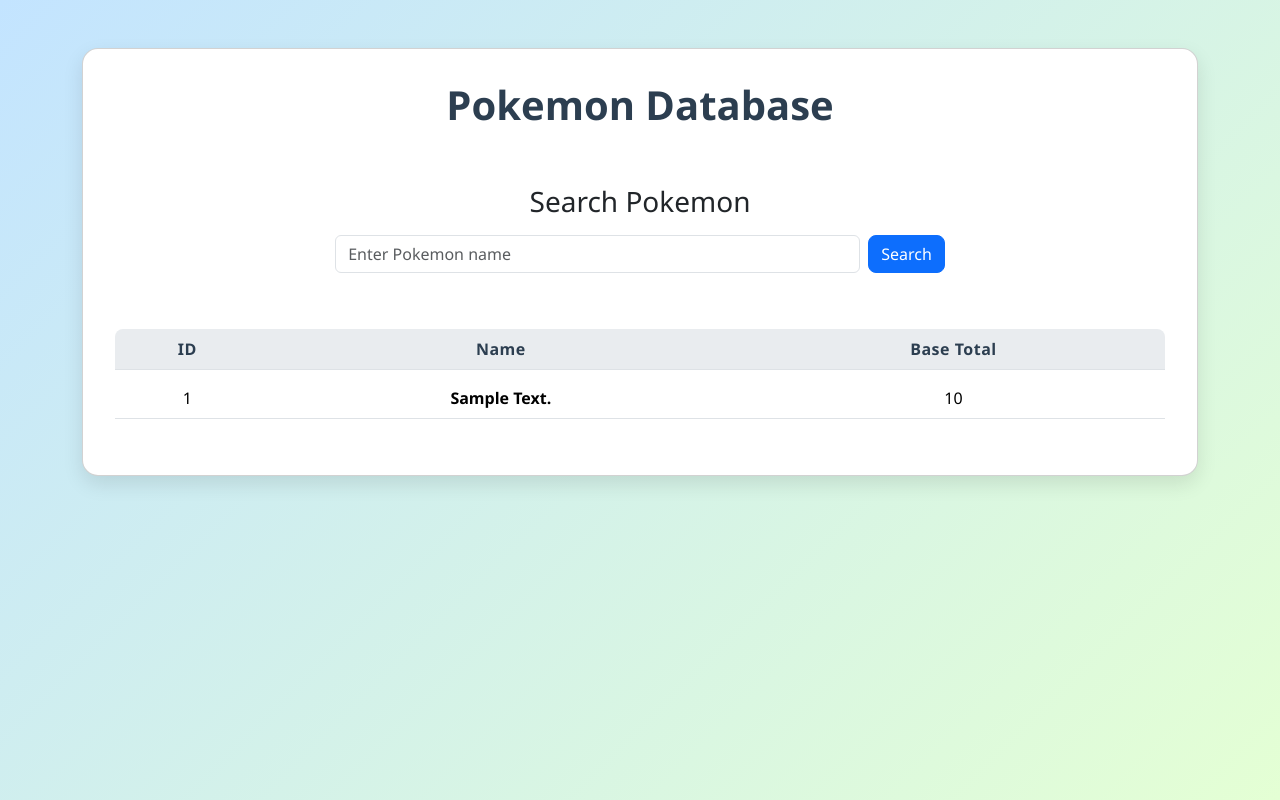
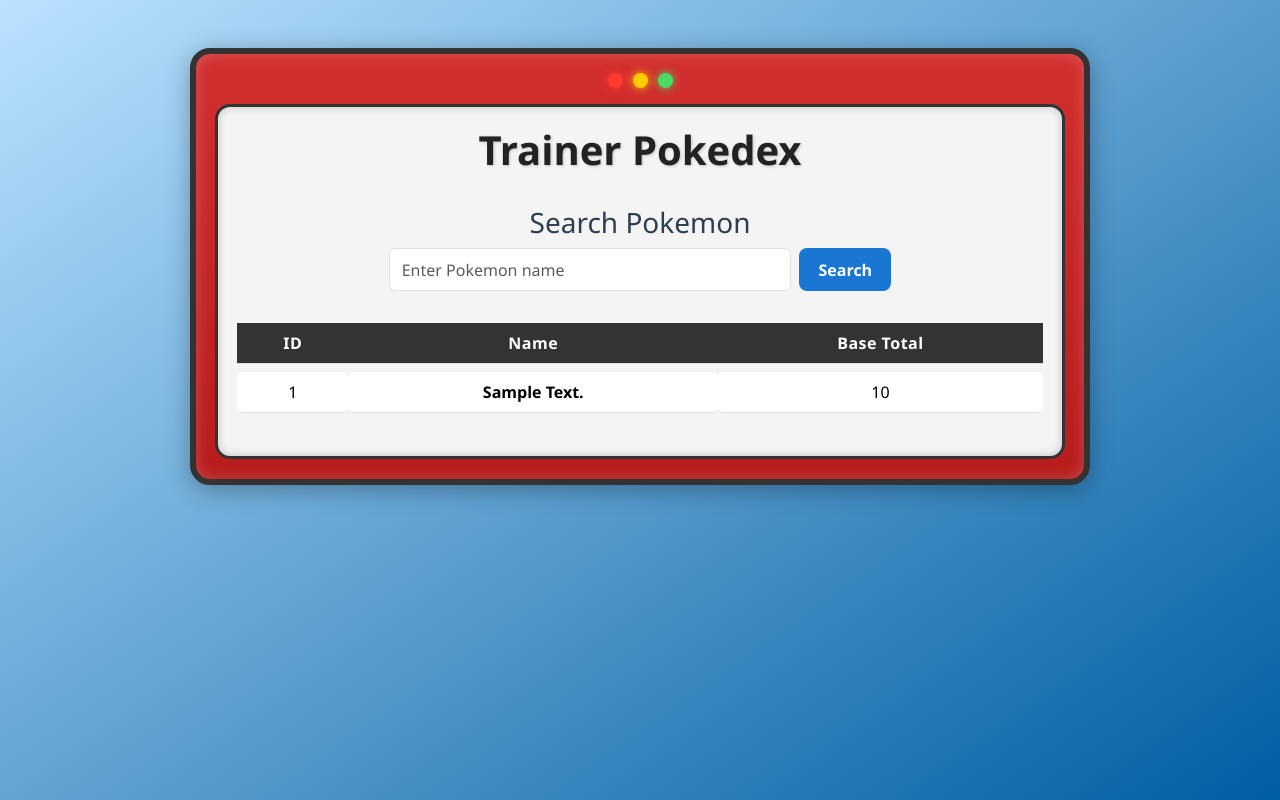
Before and after one commit to Loganbh0/pokemonAssignment3, a Node server app: template views/displayPokemon.ejs in a window 1280 px wide. Run offline with Node 20, Linux system fonts and the light colour scheme; the template is opened without the code that fills it: most values are stand-ins (such as "Sample title", 1, 10 or a date in 2020).

Commit message:
Made design changes to add a more pokemon-look style

```diff
--- a/index.js
+++ b/index.js
@@ -4,7 +4,7 @@ const knex = require("knex");
 
 const app = express();
 app.set("view engine", "ejs");
-const port = process.env.PORT || 3000;
+const port = process.env.PORT;
 
 const db = knex({
     client: "pg",
--- a/views/displayPokemon.ejs
+++ b/views/displayPokemon.ejs
@@ -7,9 +7,10 @@
     <link href="https://cdn.jsdelivr.net/npm/bootstrap@5.3.3/dist/css/bootstrap.min.css" rel="stylesheet">
     <style>
         body {
-            background: linear-gradient(135deg, #c3e4ff, #e4ffd4);
+            background: linear-gradient(145deg, #bae2ff, #005ea2);
             min-height: 100vh;
             font-family: 'Segoe UI', sans-serif;
+            color: #2c3e50;
         }
 
         .container {
@@ -17,16 +18,51 @@
             padding-bottom: 3rem;
         }
 
-        .card {
-            border-radius: 1rem;
-            box-shadow: 0 8px 20px rgba(0, 0, 0, 0.1);
-            background-color: #fff;
-            padding: 2rem;
+        .pokedex-frame {
+            max-width: 900px;
+            margin: 0 auto;
+            border: 6px solid #333;
+            border-radius: 20px;
+            background: linear-gradient(180deg, #d32f2f 0%, #b71c1c 100%);
+            box-shadow: inset 0 0 15px rgba(255, 255, 255, 0.2), 0 5px 25px rgba(0, 0, 0, 0.3);
+            padding: 1.2rem;
+        }
+
+        .screen {
+            background-color: #f4f4f4;
+            border: 3px solid #333;
+            border-radius: 15px;
+            box-shadow: inset 0 0 10px rgba(0, 0, 0, 0.2);
+            padding: 1.2rem;
         }
 
         h1 {
             font-weight: 700;
-            color: #2c3e50;
+            color: #222;
+            text-shadow: 1px 1px 3px rgba(0, 0, 0, 0.2);
+            text-align: center;
+        }
+
+        .led {
+            width: 15px;
+            height: 15px;
+            border-radius: 50%;
+            margin: 0 5px;
+        }
+
+        .led.red {
+            background: #ff3b30;
+            box-shadow: 0 0 10px #ff3b30;
+        }
+
+        .led.yellow {
+            background: #ffcc00;
+            box-shadow: 0 0 10px #ffcc00;
+        }
+
+        .led.green {
+            background: #4cd964;
+            box-shadow: 0 0 10px #4cd964;
         }
 
         table {
@@ -34,31 +70,23 @@
             border-spacing: 0 0.5rem;
         }
 
-        .table thead th,
-        table thead th {
-            background-color: #e9ecef !important;
-            color: #2c3e50 !important;
+        .table thead th {
+            background-color: #333 !important;
+            color: #fff !important;
             text-align: center;
             font-weight: 600;
             letter-spacing: 0.5px;
         }
 
-        .table thead tr:first-child th:first-child {
-            border-top-left-radius: 0.5rem;
-        }
-
-        .table thead tr:first-child th:last-child {
-            border-top-right-radius: 0.5rem;
-        }
-
         td {
-            background-color: #f9f9f9;
+            background-color: #fafafa;
             text-align: center;
             vertical-align: middle;
+            border-radius: 5px;
         }
 
         tr:hover td {
-            background-color: #eaf6ff;
+            background-color: #dceffd;
             transition: background-color 0.2s ease;
         }
 
@@ -67,28 +95,53 @@
             text-align: center;
         }
 
-        .btn-custom {
-            border-radius: 0.5rem;
+        .btn-pokedex {
+            background-color: #1976d2;
+            color: #fff;
+            border: none;
+            border-radius: 8px;
+            padding: 0.6rem 1.2rem;
+            font-weight: 600;
+            transition: all 0.2s ease;
+        }
+
+        .btn-pokedex:hover {
+            background-color: #0d47a1;
+            transform: scale(1.05);
+        }
+
+        .led-row {
+            display: flex;
+            justify-content: center;
+            margin-bottom: 1rem;
         }
     </style>
+
 
 </head>
 
 <body>
     <div class="container">
-        <div class="card">
-            <h1 class="text-center mb-4">Pokemon Database</h1>
+        <div class="pokedex-frame">
+            <div class="led-row">
+                <div class="led red"></div>
+                <div class="led yellow"></div>
+                <div class="led green"></div>
+            </div>
+
+            <div class="screen">
+                <h1>Trainer Pokedex</h1>
 
                 <div class="search-box">
-                <h3 class="mb-3">Search Pokemon</h3>
+                    <h3>Search Pokemon</h3>
                     <form action="/searchPokemon" method="POST" class="d-flex justify-content-center">
                         <input type="text" name="name" class="form-control w-50 me-2" placeholder="Enter Pokemon name"
                             required>
-                    <button type="submit" class="btn btn-primary btn-custom">Search</button>
+                        <button type="submit" class="btn btn-pokedex">Search</button>
                     </form>
                 </div>
 
-            <br><br>
+                <br>
 
                 <% if (error_message) { %>
                     <div class="alert alert-danger text-center">
@@ -124,8 +177,8 @@
                         </div>
             </div>
         </div>
-
-    <script src="https://cdn.jsdelivr.net/npm/bootstrap@5.3.3/dist/js/bootstrap.bundle.min.js"></script>
+    </div>
 </body>
 
+
 </html>
```
Also changed, not shown: views/searchResult.ejs (+85 -23 lines). Lines whose indentation alone changed are shown as unchanged.
